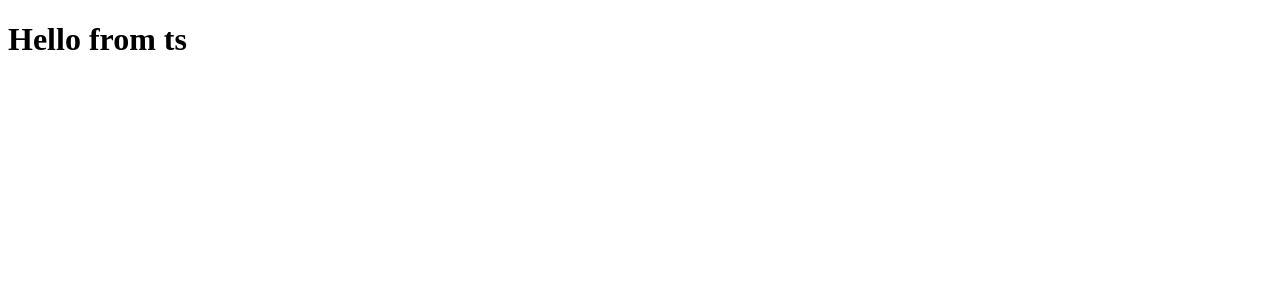
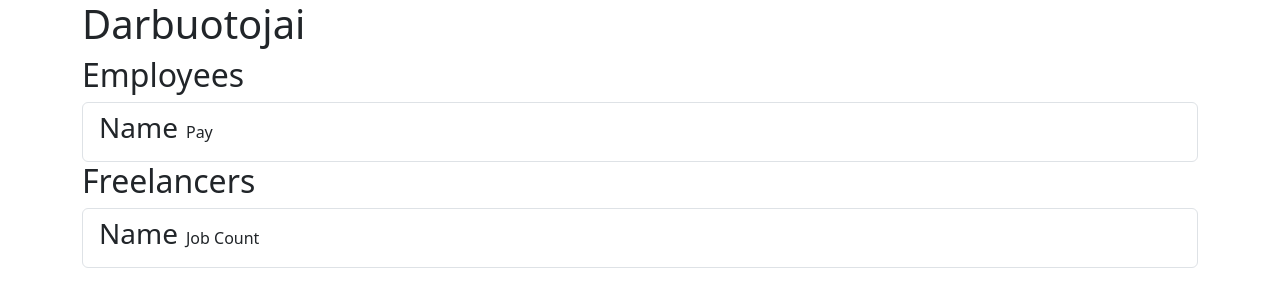
Before and after one commit to Tarvydas-Sarunas/07_ts_oop_paveldimumas_employs, a website with bundled scripts: page public/js/index.html in a window 1280 px wide. Built offline with nearby package versions, Linux system fonts and the light colour scheme.

Commit message:
html and pay

```diff
--- a/public/js/app.js
+++ b/public/js/app.js
@@ -31,4 +31,5 @@ console.log('freeArr[0] ===', freeArr[0]);
 console.log('freeArr[1] ===', freeArr[1]);
 console.log('freeArr[0].calcPay()', freeArr[0].calcPay());
 const pay = freeArr[0].calcPay();
+console.log('pay ===', pay);
 //# sourceMappingURL=app.js.map
--- a/public/js/index.html
+++ b/public/js/index.html
@@ -5,12 +5,41 @@
   <meta charset="UTF-8">
   <meta name="viewport" content="width=device-width, initial-scale=1.0">
   <title>Hello from ts</title>
+  <link href="https://cdn.jsdelivr.net/npm/bootstrap@5.3.3/dist/css/bootstrap.min.css" rel="stylesheet"
+    integrity="sha384-QWTKZyjpPEjISv5WaRU9OFeRpok6YctnYmDr5pNlyT2bRjXh0JMhjY6hW+ALEwIH" crossorigin="anonymous">
+  <script defer src="https://cdn.jsdelivr.net/npm/bootstrap@5.3.3/dist/js/bootstrap.bundle.min.js"
+    integrity="sha384-YvpcrYf0tY3lHB60NNkmXc5s9fDVZLESaAA55NDzOxhy9GkcIdslK1eN7N6jIeHz"
+    crossorigin="anonymous"></script>
   <script type="module" src="app.js"></script>
   <!-- <script type="module" src="PersonClass.js"></script> -->
 </head>
 
 <body>
-  <h1>Hello from ts</h1>
+  <div class="container">
+    <h1>Darbuotojai</h1>
+
+
+    <section>
+      <h2>Employees</h2>
+      <ul class="list-group">
+        <li class="list-group-item d-flex gap-2 align-items-center mb-0">
+          <h3>Name</h3>
+          <p class="mb-0">Pay</p>
+        </li>
+      </ul>
+    </section>
+
+    <section>
+      <h2>Freelancers</h2>
+      <ul class="list-group">
+        <li class="list-group-item d-flex gap-2 align-items-center ">
+          <h3>Name</h3>
+          <p class="mb-0">Job Count</p>
+        </li>
+      </ul>
+    </section>
+
+  </div>
 </body>
 
 </html>
--- a/src/app.ts
+++ b/src/app.ts
@@ -44,3 +44,4 @@ console.log('freeArr[1] ===', freeArr[1]);
 
 console.log('freeArr[0].calcPay()', freeArr[0].calcPay());
 const pay = freeArr[0].calcPay();
+console.log('pay ===', pay);
```
Also changed, not shown: 1 other file.
